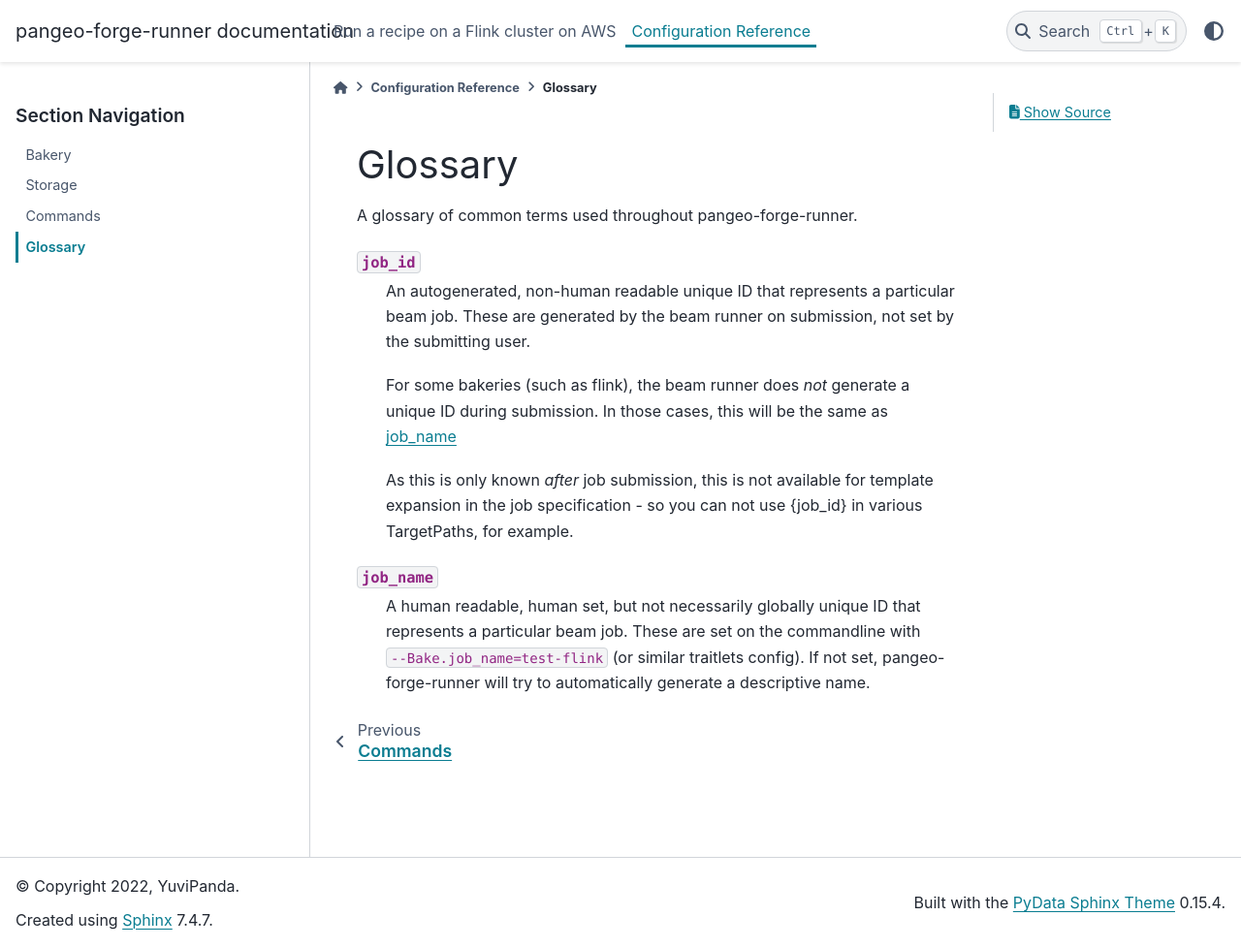
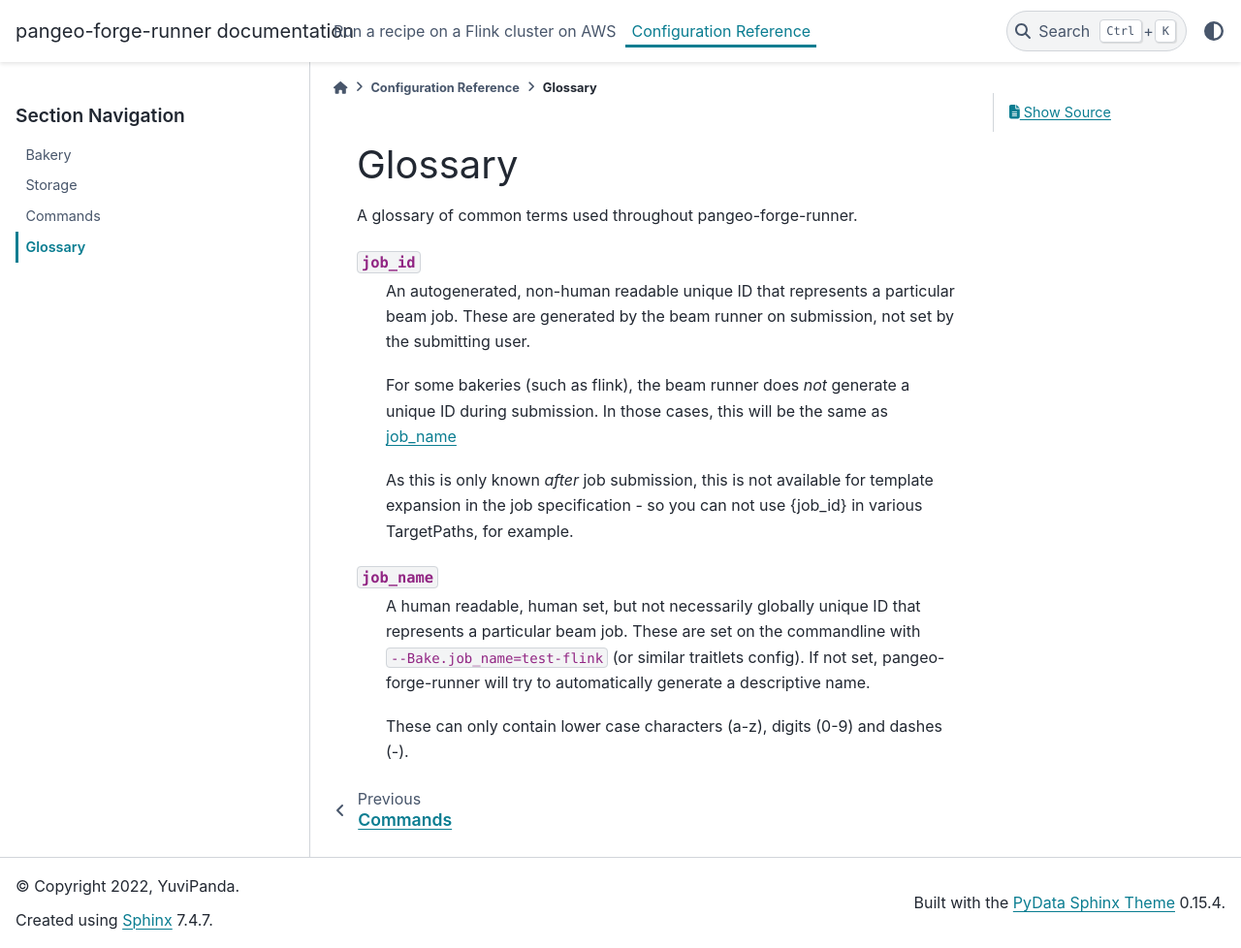
Before and after one commit to pangeo-forge/pangeo-forge-runner, a Sphinx documentation site: the page built from docs/reference/glossary.md, in a window 1280 px wide and 978 px high. Shown: the whole window at 97% size. Built offline with Sphinx 7.4.7 and the PyData theme 0.15.4, drawn with Linux system fonts in a browser that asks for light colours.

Commit message:
Add note about job name restrictions to glossary

````diff
--- a/docs/reference/glossary.md
+++ b/docs/reference/glossary.md
@@ -17,4 +17,6 @@ A glossary of common terms used throughout pangeo-forge-runner.
     A human readable, human set, but not necessarily globally unique ID that represents a particular
     beam job. These are set on the commandline with `--Bake.job_name=test-flink` (or similar traitlets
     config). If not set, pangeo-forge-runner will try to automatically generate a descriptive name.
+
+    These can only contain lower case characters (a-z), digits (0-9) and dashes (-).
 ```
````
